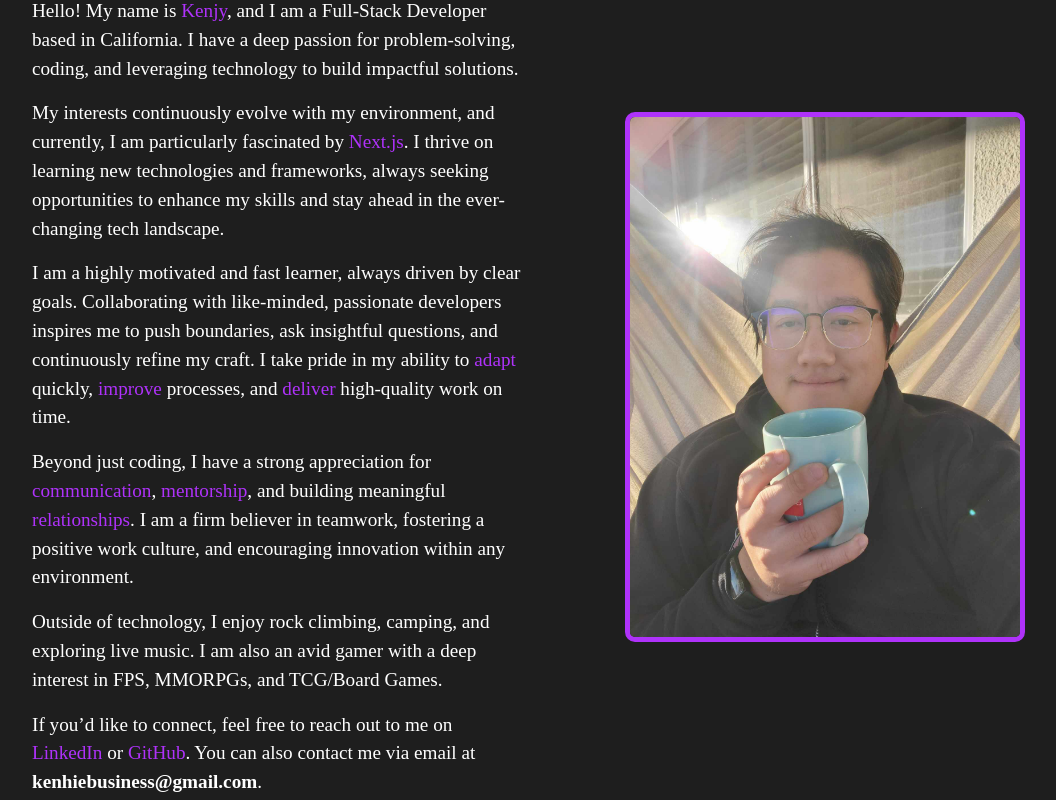
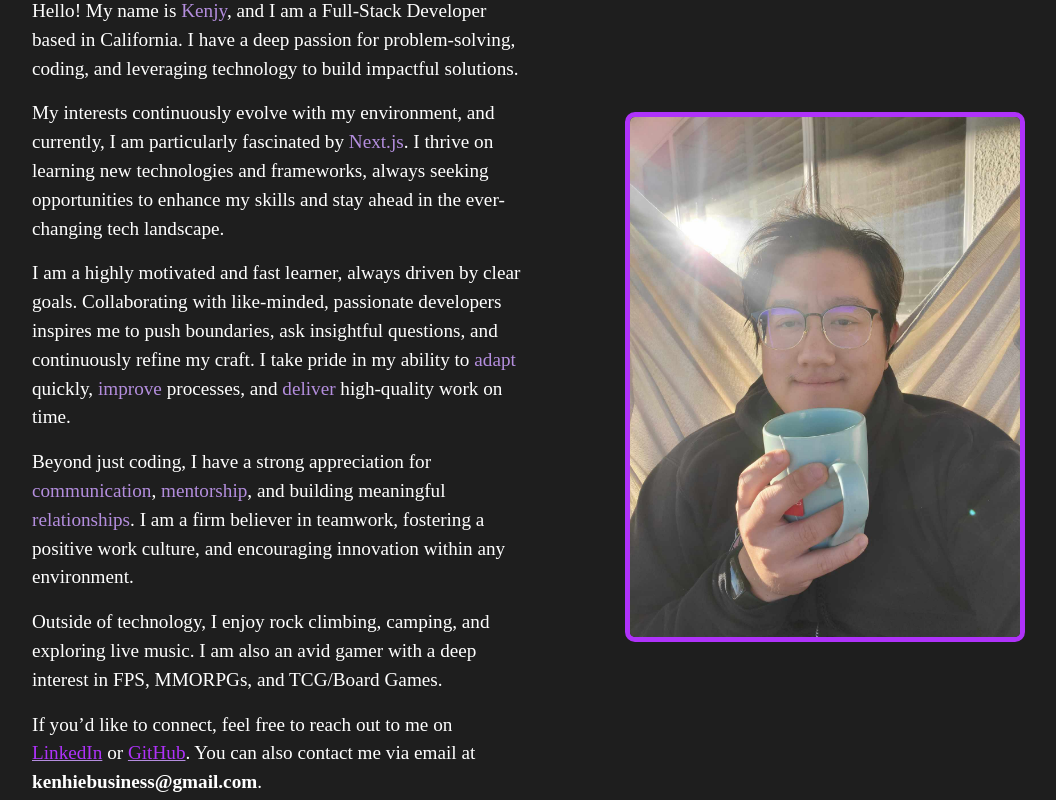
Before and after one commit to Kenhie94/Portfolio, a Next.js app: page / in a window 1280 px wide. Shown: the part 1020-1820 px from the top of the page, without its empty margins (88-1144 px from the left). Built offline with nearby package versions, Linux system fonts and the light colour scheme; no server answers; a web font is replaced by a local one.

Commit message:
changed span color to distinguish between links or not

```diff
--- a/app/components/about/About.js
+++ b/app/components/about/About.js
@@ -26,11 +26,11 @@ export default function About() {
           <p>Outside of technology, I enjoy rock climbing, camping, and exploring live music. I am also an avid gamer with a deep interest in FPS, MMORPGs, and TCG/Board Games.</p>
           <p>
             If you’d like to connect, feel free to reach out to me on{" "}
-            <span>
+            <span className="spanLink">
               <a href="https://www.linkedin.com/in/kenjyjap/">LinkedIn</a>
             </span>{" "}
             or{" "}
-            <span>
+            <span className="spanLink">
               <a href="https://github.com/Kenhie94">GitHub</a>
             </span>
             . You can also contact me via email at <strong>kenhiebusiness@gmail.com</strong>.
--- a/app/components/about/aboutstyle.css
+++ b/app/components/about/aboutstyle.css
@@ -1,5 +1,5 @@
 span {
-  color: rgb(175, 50, 250);
+  color: #b48ede;
 }
 
 a {
@@ -8,6 +8,10 @@ a {
 
 p {
   font-size: larger;
+}
+
+.spanLink {
+  text-decoration: underline;
 }
 
 /* Ensure the about section is properly aligned */
```
